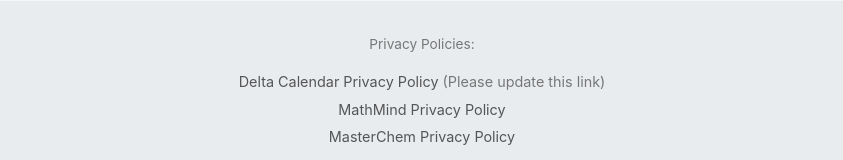
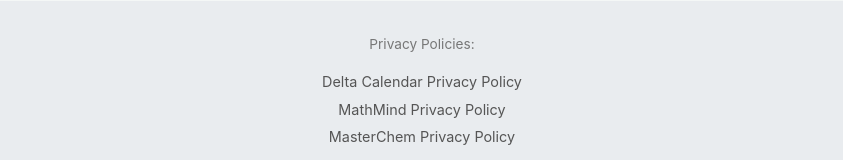
Before and after one commit to AndyJrLojas/Website, a plain HTML site: page index.html in a window 1280 px wide. Shown: the part 1497-1657 px from the top of the page, without its empty margins (218-1061 px from the left). Drawn offline with Linux system fonts and the light colour scheme.

Commit message:
Update index.html

```diff
--- a/index.html
+++ b/index.html
@@ -169,7 +169,7 @@
     <footer class="footer">
         <p>Privacy Policies:</p>
         <ul>
-            <li><a href="#[YOUR_DELTA_CALENDAR_PRIVACY_POLICY_LINK_HERE]">Delta Calendar Privacy Policy</a> (Please update this link)</li>
+            <li><a href="https://sites.google.com/view/deltacalendar/home">Delta Calendar Privacy Policy</a></li>
             <li><a href="https://sites.google.com/view/mathmindprivatepolicy/home">MathMind Privacy Policy</a></li>
             <li><a href="https://sites.google.com/view/masterchemprivacypolicy/home">MasterChem Privacy Policy</a></li>
         </ul>
```
